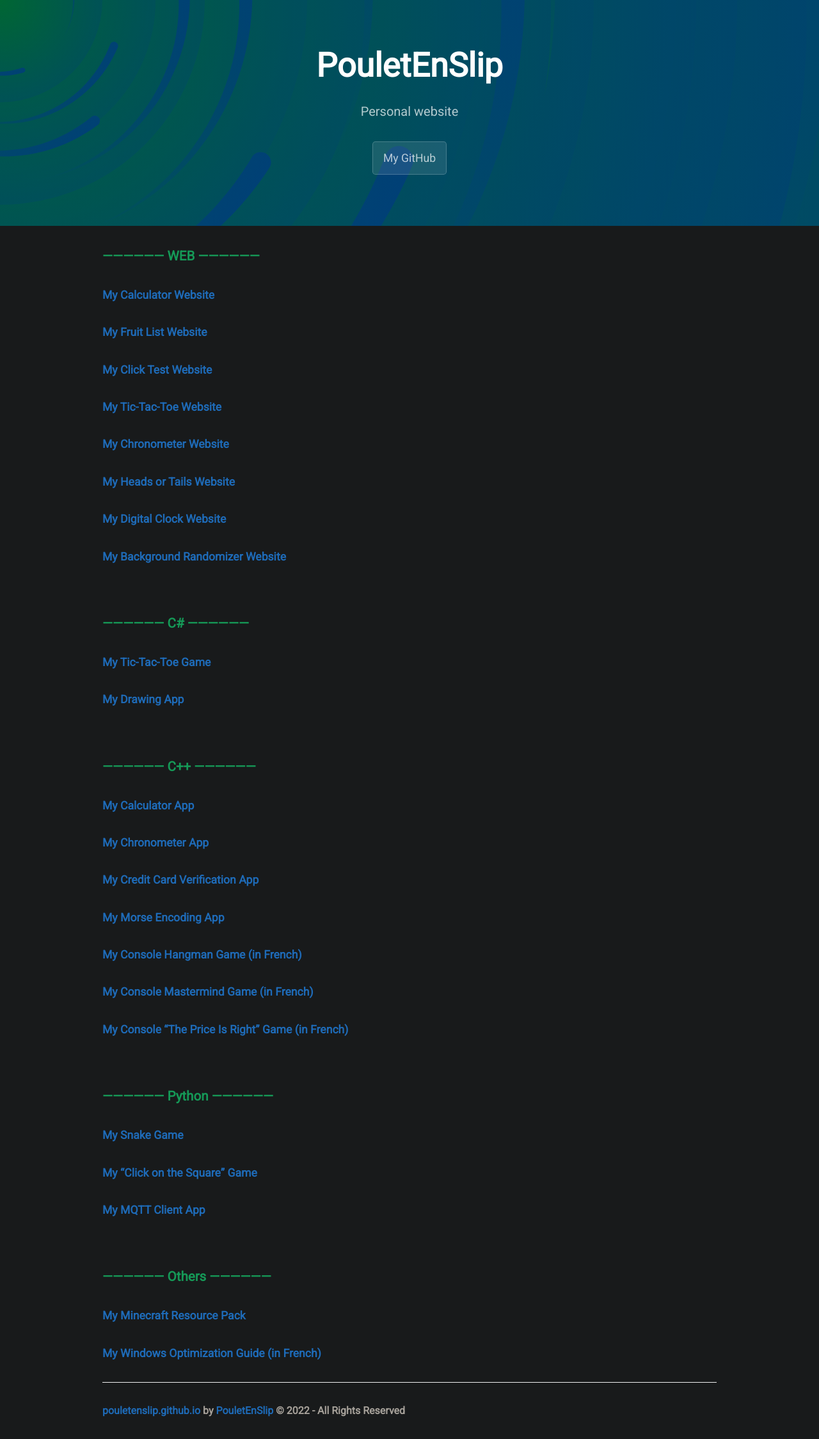
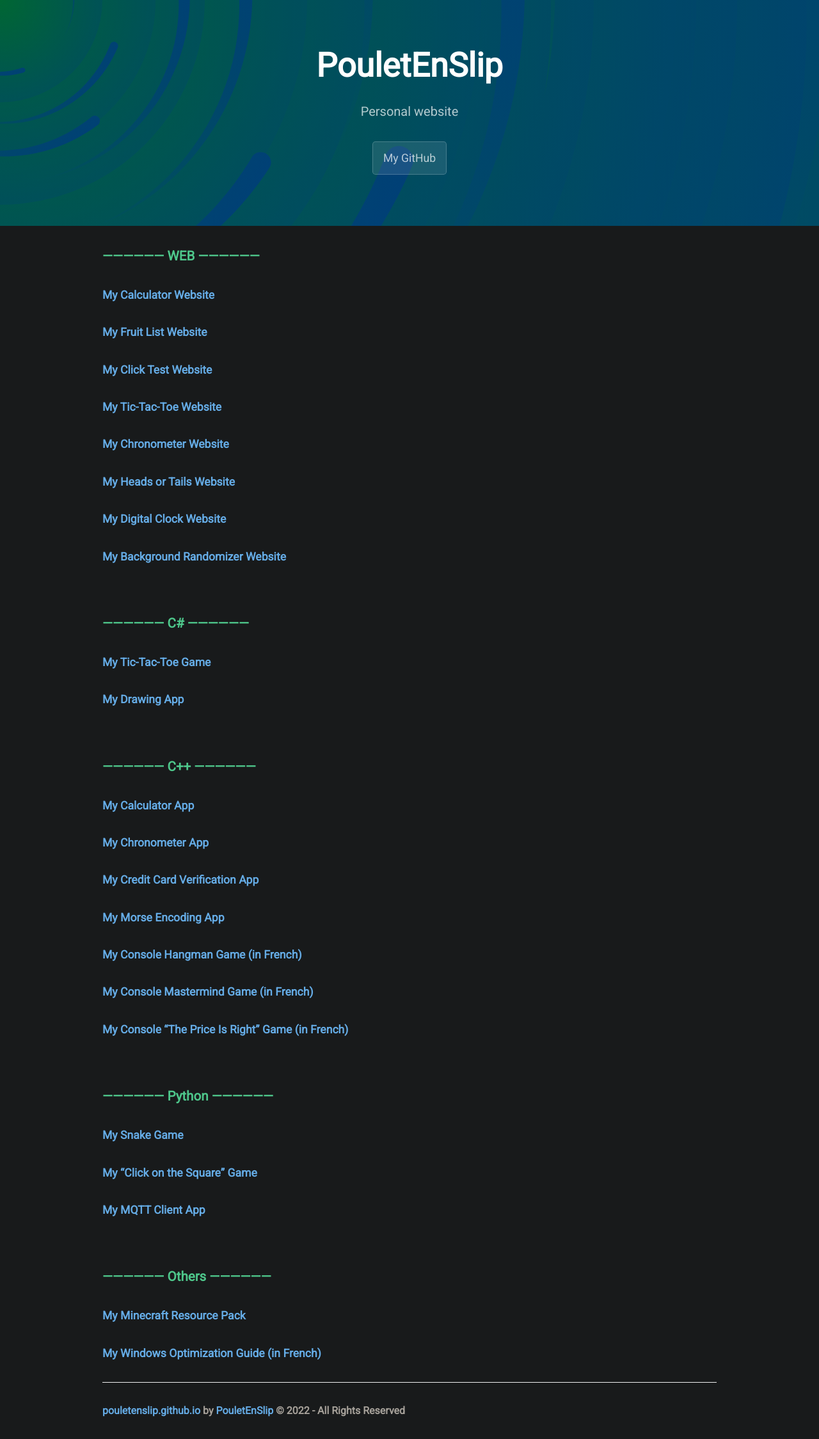
Before and after one commit to PouletEnSlip/pouletenslip.github.io, a Jekyll site: the page built from index.md, in a window 1280 px wide. Shown: the whole page at 64% size. Built offline with Jekyll 4.4.1, drawn with Linux system fonts in a browser that asks for light colours; comment, search, counter and statistics services are not loaded; our own code applies the rules of GitHub Pages for plain Markdown files.

Commit message:
Update jekyll-theme-cayman.scss

```diff
--- a/_sass/jekyll-theme-cayman.scss
+++ b/_sass/jekyll-theme-cayman.scss
@@ -32,7 +32,7 @@ body {
 }
 
 a {
-  color: #1e6bb8;
+  color: #65ace6;
   text-decoration: none;
 
   &:hover {
@@ -187,7 +187,7 @@ a {
   h6 {
     margin-top: 2rem;
     margin-bottom: 1rem;
-    color: #159957;
+    color: #4ec78b;
   }
 
   p {
```
